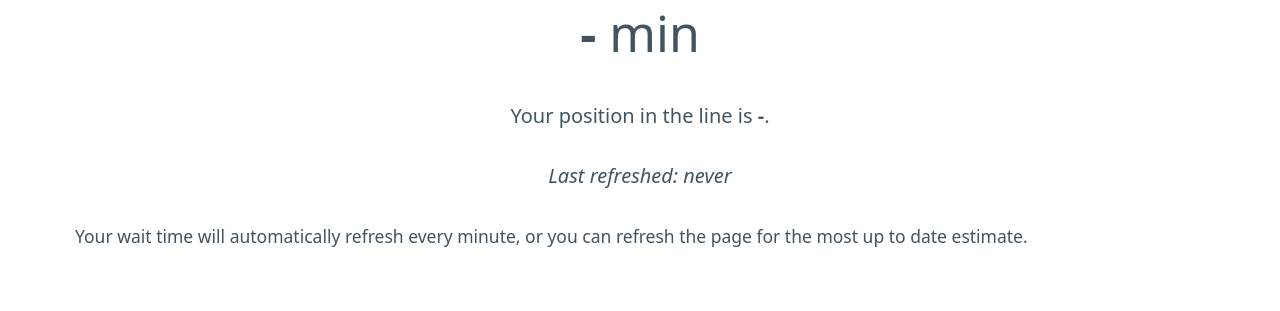
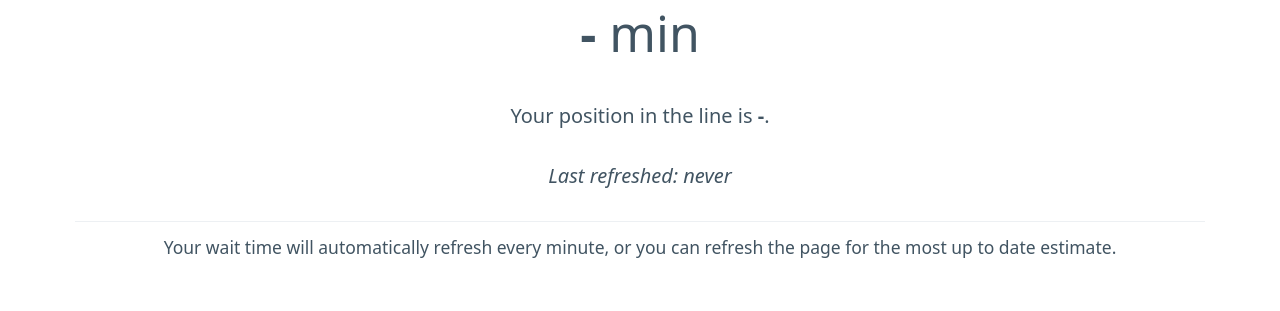
Before and after one commit to sdion082/emergency_waitlist, a Flask app: template templates/patient_view.html in a window 1280 px wide. Shown: the part 264-575 px from the top of the page. Run offline with Flask 3, Linux system fonts and the light colour scheme; the template is opened without the code that fills it, so the values that code supplies are empty.

Commit message:
Make some small layout changes

```diff
--- a/templates/patient_view.html
+++ b/templates/patient_view.html
@@ -14,7 +14,8 @@
             <p>Your position in the line is <b><span id="waitPosition">-</span></b>.</p>
             <p><i>Last refreshed: <span id="lastUpdated">never</span></i></p>
         </div>
-        <p><small>Your wait time will automatically refresh every minute, or you can refresh the page for the most up to date estimate.</small></p>
+        <hr>
+        <p style="text-align: center;"><small>Your wait time will automatically refresh every minute, or you can refresh the page for the most up to date estimate.</small></p>
     </main>
     <script type="text/javascript">
         window.onload = function() {
```
